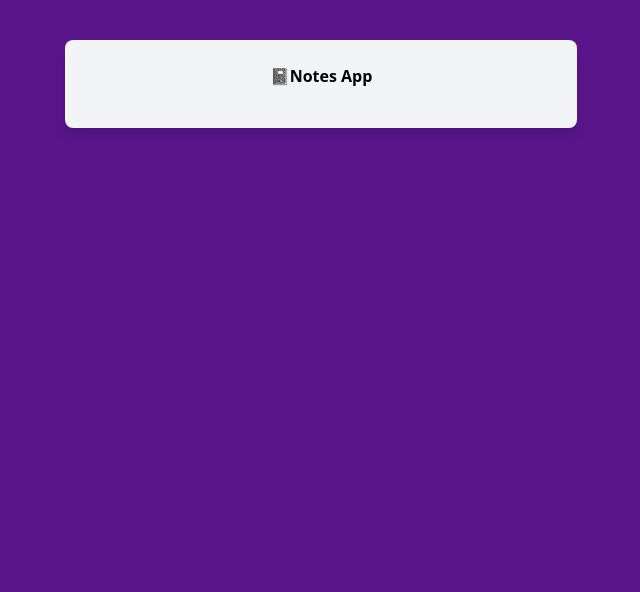
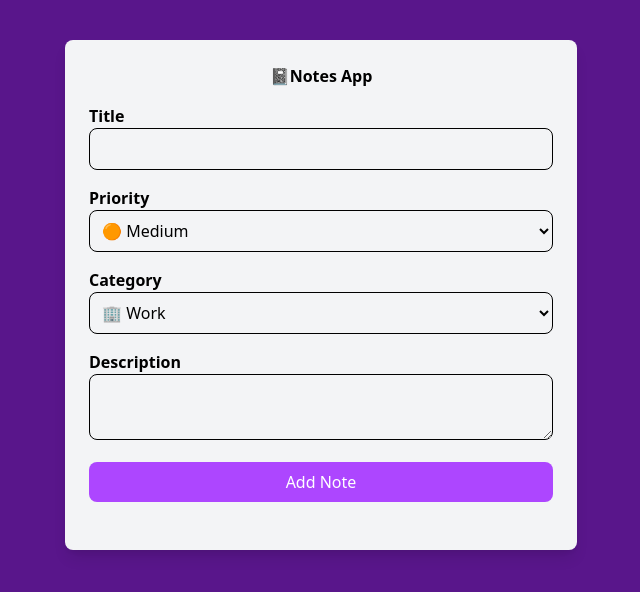
Before and after one commit to mrsantacruz86/notes-app, a React (Vite) app: page / in a window 1280 px wide. Shown: the top 592 px of the page, without its empty margins (319-959 px from the left). Built offline with nearby package versions, Linux system fonts and the light colour scheme.

Commit message:
Add form with controlled components and state

```diff
--- a/src/App.jsx
+++ b/src/App.jsx
@@ -1,7 +1,9 @@
+import NoteForm from './components/NoteForm';
 const App = () => {
   return (
     <div className="max-w-lg mx-auto mt-10 p-6 bg-gray-100 rounded-lg shadow-lg">
       <h2 className="text font-bold mb-4 text-center">📓Notes App</h2>
+      <NoteForm />
     </div>
   );
 };
--- /dev/null
+++ b/src/components/NoteForm.jsx
@@ -0,0 +1,88 @@
+import { useState } from 'react';
+
+const NoteForm = () => {
+  const [formData, setFormData] = useState({
+    title: '',
+    priority: 'Medium',
+    category: 'Work',
+    description: '',
+  });
+
+  const handleChange = (e) => {
+    setFormData({
+      ...formData,
+      [e.target.name]: e.target.value,
+    });
+  };
+
+  return (
+    <form className="mb-6">
+      <div className="mb-4">
+        <label htmlFor="title" className="block font-semibold">
+          Title
+        </label>
+        <input
+          name="title"
+          type="text"
+          className="w-full p-2 border rounded-lg"
+          value={formData.title}
+          onChange={handleChange}
+          // onChange={(e) => setFormData(e.target.value)}
+        />
+      </div>
+      <div className="mb-4">
+        <label htmlFor="priority" className="block font-semibold">
+          Priority
+        </label>
+        <select
+          name="priority"
+          type="text"
+          className="w-full p-2 border rounded-lg"
+          value={formData.priority}
+          onChange={handleChange}
+        >
+          <option value="High">🔴 High</option>
+          <option value="Medium">🟠 Medium</option>
+          <option value="Low">🟢 Low</option>
+        </select>
+      </div>
+      <div className="mb-4">
+        <label htmlFor="category" className="block font-semibold">
+          Category
+        </label>
+        <select
+          name="category"
+          type="text"
+          className="w-full p-2 border rounded-lg"
+          value={formData.category}
+          onChange={handleChange}
+        >
+          <option value="Work">🏢 Work</option>
+          <option value="Personal">🏠 Personal</option>
+          <option value="Ideas">💡Ideas</option>
+        </select>
+      </div>
+      <div className="mb-4">
+        <label htmlFor="description" className="block font-semibold">
+          Description
+        </label>
+        <textarea
+          name="description"
+          type="text"
+          className="w-full p-2 border rounded-lg"
+          value={formData.description}
+          onChange={handleChange}
+        >
+          <option value="Work">🏢 Work</option>
+          <option value="Personal">🏠 Personal</option>
+          <option value="Ideas">💡Ideas</option>
+        </textarea>
+      </div>
+      <button className="w-full bg-purple-500 text-white py-2 rounded-lg cursor-pointer hover:bg-purple-600">
+        Add Note
+      </button>
+    </form>
+  );
+};
+
+export default NoteForm;
```
